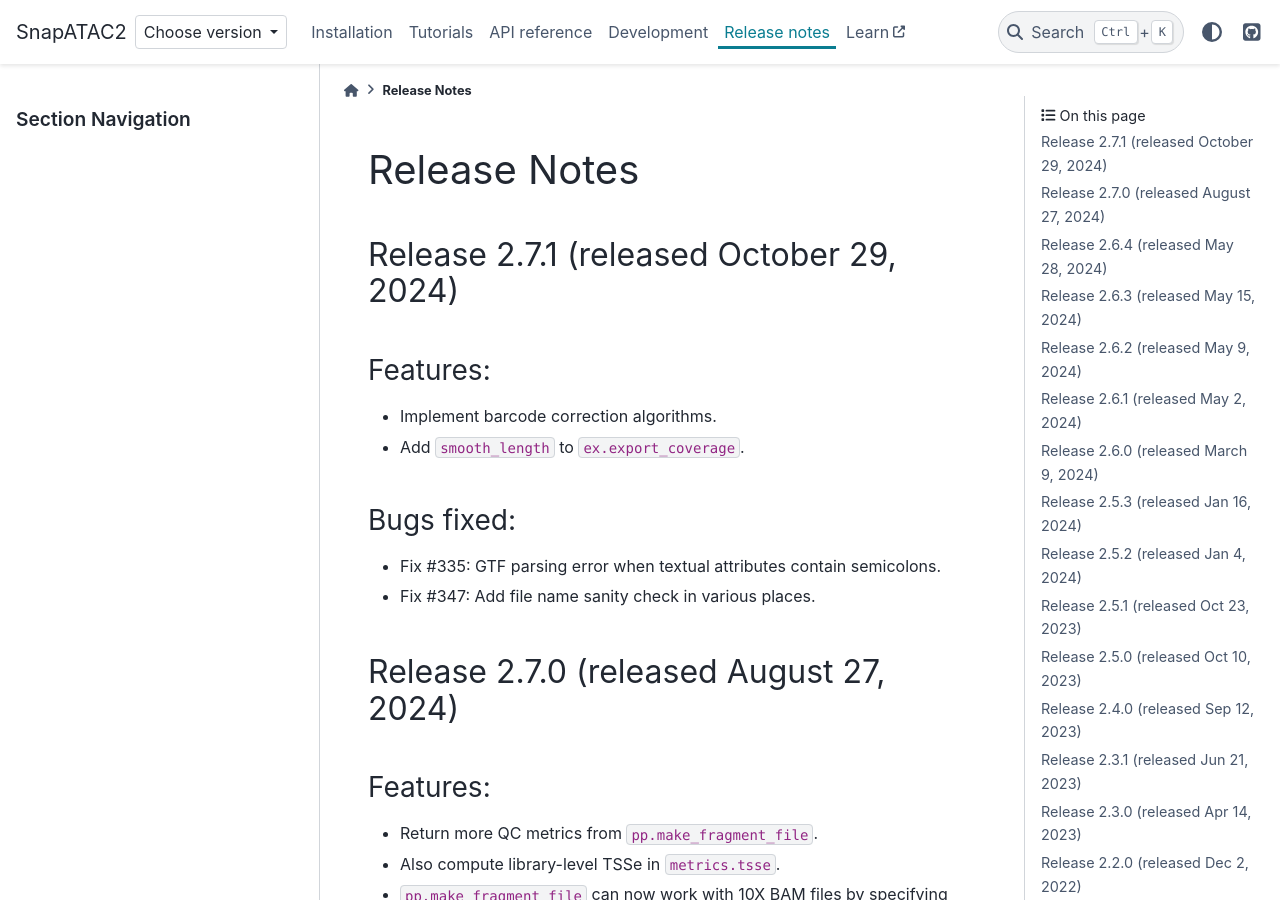
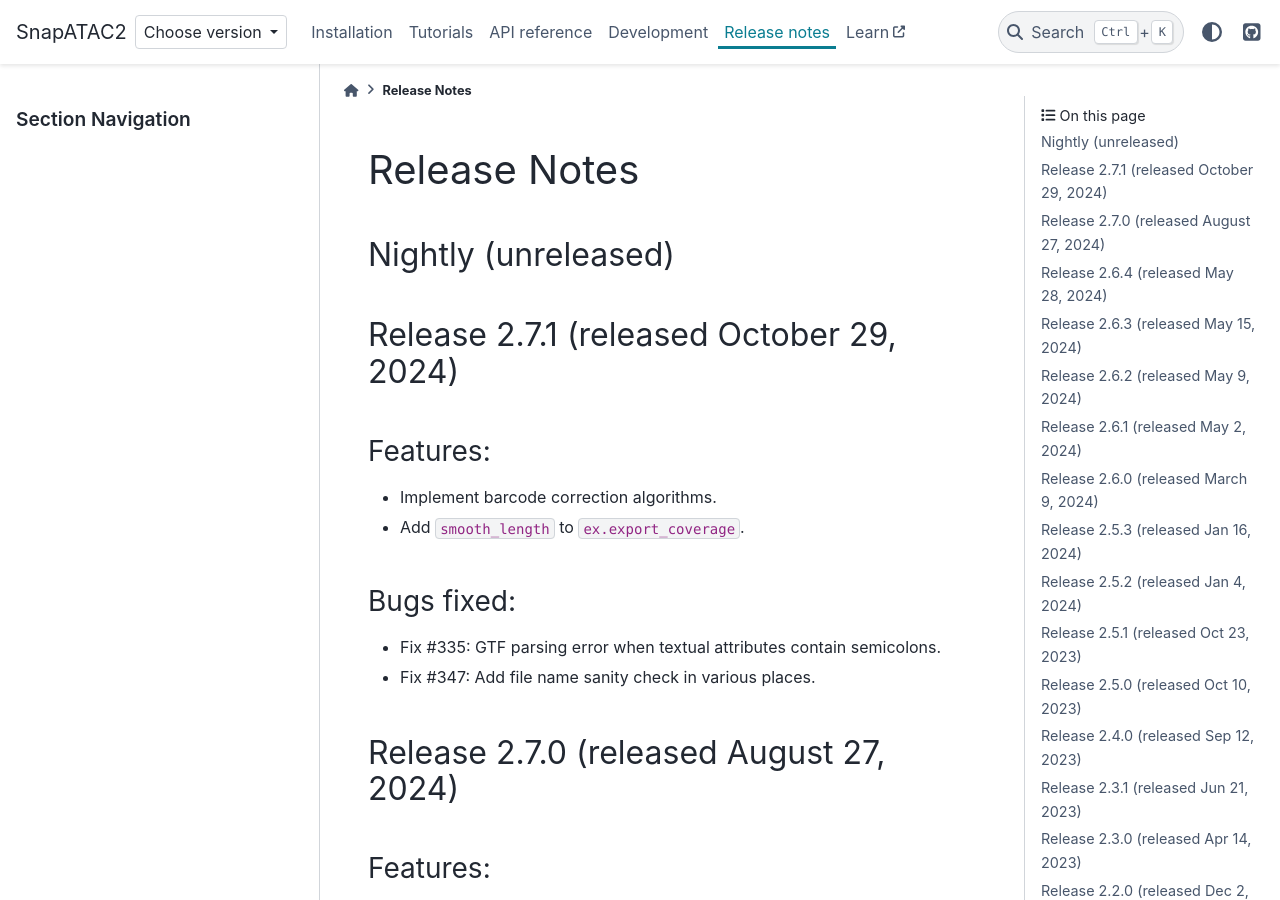
Before and after one commit to kaizhang/SnapATAC2, a Sphinx documentation site: the page built from docs/changelog.md, in a window 1280 px wide and 900 px high. Built offline with Sphinx 7.4.7 and the PyData theme 0.15.4, drawn with Linux system fonts in a browser that asks for light colours; pages that are not in the unit, such as notebooks, are missing from menus; the version number is read from the project's files by our own code.

```diff
--- a/docs/changelog.md
+++ b/docs/changelog.md
@@ -1,4 +1,6 @@
 # Release Notes
+
+## Nightly (unreleased)
 
 ## Release 2.7.1 (released October 29, 2024)
 
```
Also changed, not shown: 2 other files.
